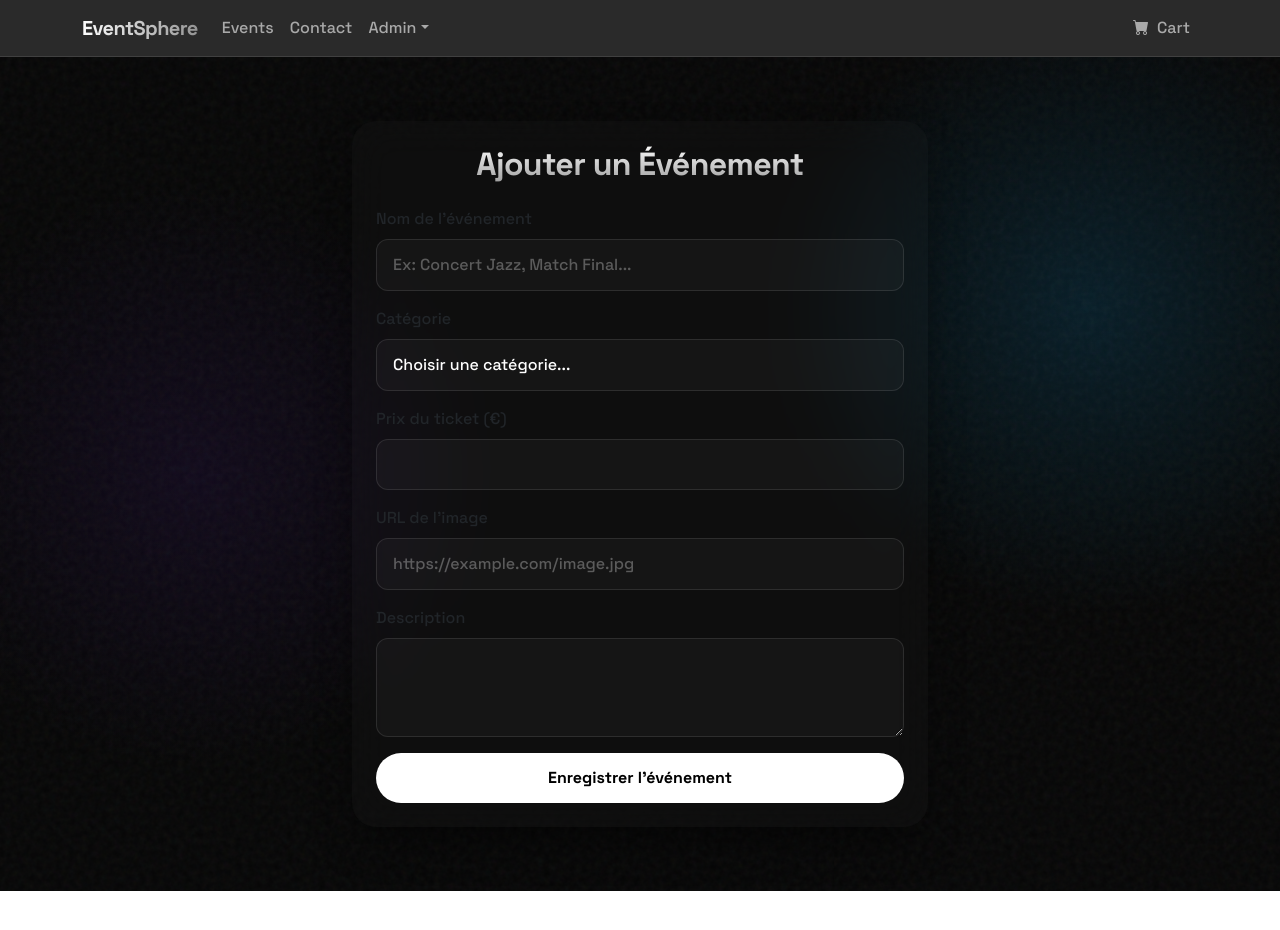
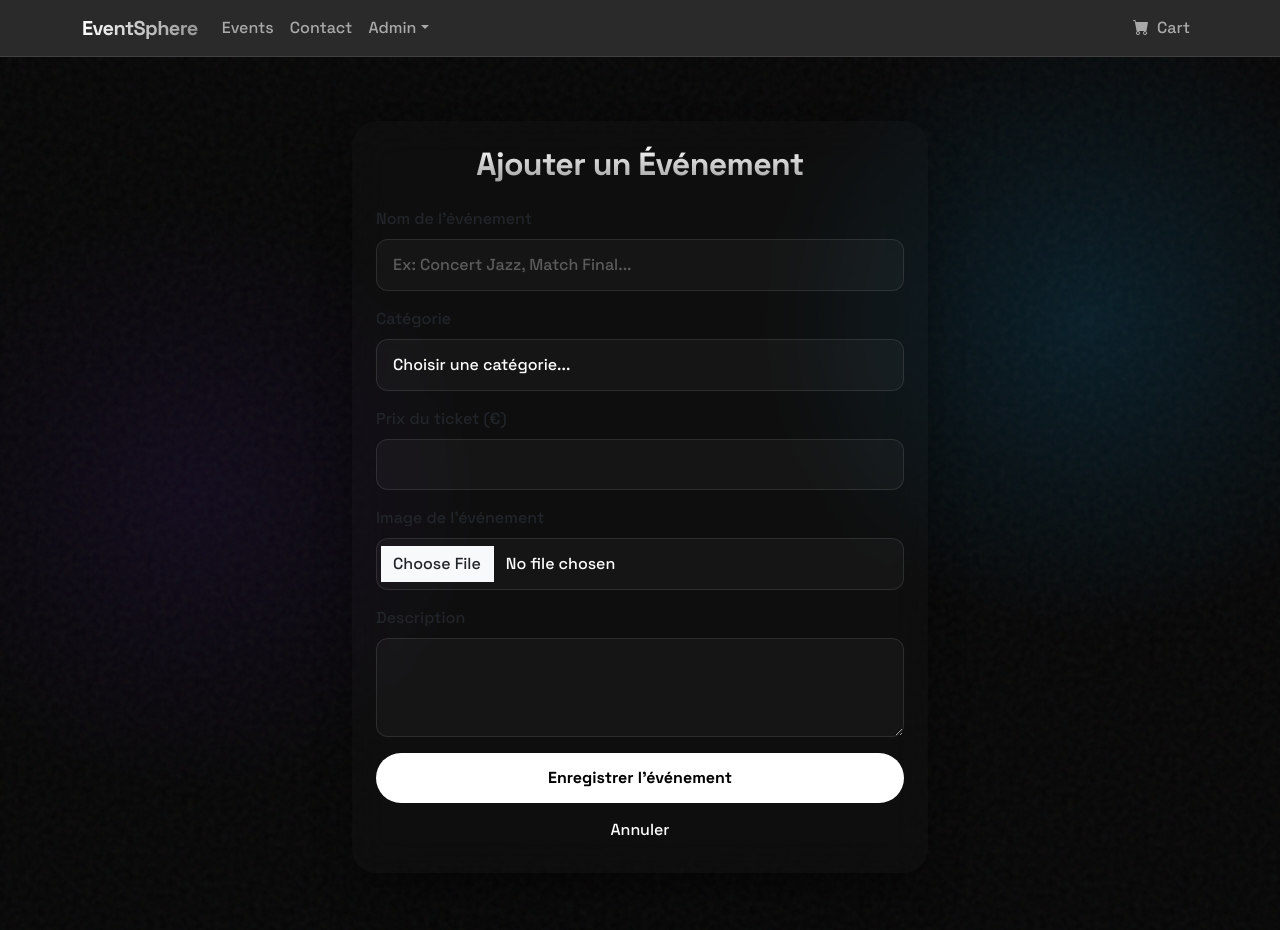
Before and after one commit to ilyassbnh/EventSphere-Studio, a React (Vite) app: page /admin/add in a window 1280 px wide. Shown: the top 930 px of the page. Before the commit the page ends 891 px from the top, so only its background shows below. Built offline with nearby package versions, Linux system fonts and the light colour scheme; sample sign-in values are in the browser's storage.

Commit message:
adding the edit button in dashboard

```diff
--- a/src/pages/admin/AdminAddEvent.jsx
+++ b/src/pages/admin/AdminAddEvent.jsx
@@ -1,12 +1,15 @@
 import { useState, useEffect } from 'react';
-import { Form, Button, Container, Card, Alert } from 'react-bootstrap';
-import { useNavigate } from 'react-router-dom';
+import { Form, Button, Container, Card, Alert, Spinner } from 'react-bootstrap';
+import { useNavigate, useLocation } from 'react-router-dom';
 import axios from 'axios';
 
 const AdminAddEvent = () => {
-  // URL de l'API depuis le .env ou en dur si besoin
   const API_URL = import.meta.env.VITE_API_URL || 'https://694d4617ad0f8c8e6e203fd2.mockapi.io/api/v1';
   const navigate = useNavigate();
+  const location = useLocation();
+
+  // 1. Check if we are editing an existing event
+  const eventToEdit = location.state?.eventToEdit;
 
   useEffect(() => {
     if (localStorage.getItem('isAdmin') !== 'true') {
@@ -14,37 +17,74 @@ const AdminAddEvent = () => {
     }
   }, [navigate]);
 
+  // 2. Initialize State (Empty if new, populated if editing)
   const [formData, setFormData] = useState({
-    name: '',
-    category: '',
-    price: '',
-    image: '', // On stocke une URL d'image pour l'instant
-    description: ''
+    name: eventToEdit?.name || '',
+    category: eventToEdit?.category || '',
+    price: eventToEdit?.price || '',
+    image: eventToEdit?.image || '',
+    description: eventToEdit?.description || ''
   });
 
-  const [status, setStatus] = useState(null); // 'success' | 'error' | null
+  const [status, setStatus] = useState(null);
+  const [uploading, setUploading] = useState(false);
 
   const handleChange = (e) => {
     setFormData({ ...formData, [e.target.name]: e.target.value });
   };
 
+  // 3. Cloudinary Upload Logic (Re-integrated)
+  const handleImageUpload = async (e) => {
+    const file = e.target.files[0];
+    if (!file) return;
+
+    setUploading(true);
+    const data = new FormData();
+    data.append("file", file);
+    data.append("upload_preset", "EventSphere");
+    data.append("cloud_name", "dtpjdj7m4");
+
+    try {
+      const res = await fetch("https://api.cloudinary.com/v1_1/dtpjdj7m4/image/upload", {
+        method: "POST",
+        body: data,
+      });
+      const fileData = await res.json();
+
+      if (fileData.secure_url) {
+        setFormData((prev) => ({ ...prev, image: fileData.secure_url }));
+      }
+    } catch (error) {
+      console.error("Upload error:", error);
+      setStatus('error');
+    } finally {
+      setUploading(false);
+    }
+  };
+
   const handleSubmit = async (e) => {
     e.preventDefault();
     try {
-      // Conversion du prix en nombre
       const payload = { ...formData, price: Number(formData.price) };
 
-      await axios.post(`${API_URL}/events`, payload);
+      if (eventToEdit) {
+        // 4. If Editing -> Update (PUT)
+        await axios.put(`${API_URL}/events/${eventToEdit.id}`, payload);
+      } else {
+        // 5. If New -> Create (POST)
+        await axios.post(`${API_URL}/events`, payload);
+      }
 
       setStatus('success');
-      // Reset du formulaire
-      setFormData({ name: '', category: '', price: '', image: '', description: '' });
 
-      // Enlever le message de succès après 3 secondes
-      setTimeout(() => setStatus(null), 3000);
+      // Delay redirect so user sees success message
+      setTimeout(() => {
+        setStatus(null);
+        navigate('/admin/dashboard');
+      }, 1500);
 
     } catch (error) {
-      console.error("Erreur lors de l'ajout", error);
+      console.error("Erreur", error);
       setStatus('error');
     }
   };
@@ -134,10 +174,12 @@ const AdminAddEvent = () => {
 
     <Container className="position-relative" style={{ zIndex: 1, maxWidth: '600px' }}>
       <Card className="glass-card p-4 border-0">
-        <h2 className="text-center mb-4 kinetic-title">Ajouter un Événement</h2>
+        <h2 className="text-center mb-4 kinetic-title">
+          {eventToEdit ? "Modifier l'Événement" : "Ajouter un Événement"}
+        </h2>
 
-        {status === 'success' && <Alert variant="success">Événement ajouté avec succès !</Alert>}
-        {status === 'error' && <Alert variant="danger">Erreur lors de l'ajout.</Alert>}
+        {status === 'success' && <Alert variant="success">Opération réussie ! Redirection...</Alert>}
+        {status === 'error' && <Alert variant="danger">Une erreur est survenue.</Alert>}
 
         <Form onSubmit={handleSubmit}>
 
@@ -179,16 +221,30 @@ const AdminAddEvent = () => {
           </Form.Group>
 
           <Form.Group className="mb-3">
-            <Form.Label>URL de l'image</Form.Label>
+            <Form.Label>Image de l'événement</Form.Label>
+
+            {/* FILE INPUT FOR CLOUDINARY */}
             <Form.Control
-              type="url"
-              name="image"
-              value={formData.image}
-              onChange={handleChange}
-              required
-              placeholder="https://example.com/image.jpg"
-              className="spatial-input"
+              type="file"
+              accept="image/*"
+              onChange={handleImageUpload}
+              disabled={uploading}
+              required={!formData.image} // Only required if no image exists yet
+              className="spatial-input mb-2"
             />
+
+            {uploading && <div className="text-light"><Spinner size="sm" animation="border" /> Téléchargement...</div>}
+
+            {/* PREVIEW IMAGE */}
+            {formData.image && (
+              <div className="mt-2">
+                <img
+                  src={formData.image}
+                  alt="Aperçu"
+                  style={{ width: '100%', maxHeight: '200px', objectFit: 'cover', borderRadius: '12px' }}
+                />
+              </div>
+            )}
           </Form.Group>
 
           <Form.Group className="mb-3">
@@ -204,9 +260,19 @@ const AdminAddEvent = () => {
             />
           </Form.Group>
 
-          <Button variant="primary" type="submit" className="w-100 spatial-btn">
-            Enregistrer l'événement
+          <Button variant="primary" type="submit" className="w-100 spatial-btn" disabled={uploading}>
+            {eventToEdit ? "Mettre à jour" : "Enregistrer l'événement"}
           </Button>
+
+          {/* Cancel Button */}
+          <Button
+            variant="link"
+            className="w-100 mt-2 text-white text-decoration-none"
+            onClick={() => navigate('/admin/dashboard')}
+          >
+            Annuler
+          </Button>
+
         </Form>
       </Card>
     </Container>
--- a/src/pages/admin/AdminDashboard.jsx
+++ b/src/pages/admin/AdminDashboard.jsx
@@ -1,6 +1,6 @@
 import { useEffect, useState } from 'react';
 import { Container, Table, Button, Image, Card } from 'react-bootstrap';
-import { Link, useNavigate } from 'react-router-dom';
+import { useNavigate } from 'react-router-dom';
 import axios from 'axios';
 
 const AdminDashboard = () => {
@@ -8,7 +8,7 @@ const AdminDashboard = () => {
   const [events, setEvents] = useState([]);
   const navigate = useNavigate();
 
-  // Fetch events on load
+  // 1. Fetch events on load & Check Auth
   useEffect(() => {
     if (localStorage.getItem('isAdmin') !== 'true') {
       navigate('/login');
@@ -26,11 +26,21 @@ const AdminDashboard = () => {
     }
   };
 
+  // 2. Handle Edit Click - Sends data to the Form Page
+  const handleEdit = (event) => {
+    navigate('/admin/add', { state: { eventToEdit: event } });
+  };
+
+  // 3. Handle Add New Click - Sends NULL so form is empty
+  const handleAddNew = () => {
+    navigate('/admin/add', { state: { eventToEdit: null } });
+  };
+
   const handleDelete = async (id) => {
     if (window.confirm("Are you sure you want to delete this event?")) {
       try {
         await axios.delete(`${API_URL}/events/${id}`);
-        // Remove from UI without reloading
+        // Remove from UI immediately
         setEvents(events.filter(event => event.id !== id));
       } catch (error) {
         console.error("Error deleting event:", error);
@@ -105,7 +115,6 @@ const AdminDashboard = () => {
           padding: 0.6rem 1.5rem;
           font-weight: 600;
           transition: transform 0.2s;
-          text-decoration: none;
         }
 
         .spatial-btn:hover {
@@ -117,8 +126,10 @@ const AdminDashboard = () => {
 
     <Container className="position-relative" style={{ zIndex: 1 }}>
       <div className="d-flex justify-content-between align-items-center mb-5">
-        <h2 className="kinetic-title">Admin Dashboard - Products</h2>
-        <Button as={Link} to="/admin/add" className="spatial-btn">Add New Event</Button>
+        <h2 className="kinetic-title">Admin Dashboard</h2>
+        <Button onClick={handleAddNew} className="spatial-btn">
+          + Add New Event
+        </Button>
       </div>
 
       <Card className="glass-card border-0">
@@ -136,31 +147,46 @@ const AdminDashboard = () => {
           {events.length > 0 ? (
             events.map((event) => (
               <tr key={event.id}>
-                <td>
+                <td style={{verticalAlign: 'middle'}}>
                   <Image
                     src={event.image}
                     alt={event.name}
                     style={{ width: '50px', height: '50px', objectFit: 'cover', borderRadius: '8px' }}
                     rounded
+                    onError={(e) => e.target.src = 'https://via.placeholder.com/50'}
                   />
                 </td>
-                <td className="fw-bold">{event.name}</td>
-                <td>{event.category}</td>
-                <td style={{ color: '#00f260', fontWeight: 'bold' }}>${event.price}</td>
-                <td>
+                <td className="fw-bold" style={{verticalAlign: 'middle'}}>{event.name}</td>
+                <td style={{verticalAlign: 'middle'}}>{event.category}</td>
+                <td style={{ color: '#00f260', fontWeight: 'bold', verticalAlign: 'middle' }}>${event.price}</td>
+                <td style={{verticalAlign: 'middle'}}>
+
+                  {/* EDIT BUTTON */}
+                  <Button
+                    variant="warning"
+                    size="sm"
+                    className="me-2"
+                    style={{ borderRadius: '50px', padding: '0.4rem 1rem', fontWeight: 'bold', fontSize: '0.8rem' }}
+                    onClick={() => handleEdit(event)}
+                  >
+                    Edit
+                  </Button>
+
+                  {/* DELETE BUTTON */}
                   <Button
                     variant="danger"
                     size="sm"
+                    style={{ borderRadius: '50px', padding: '0.4rem 1rem', fontWeight: 'bold', fontSize: '0.8rem' }}
                     onClick={() => handleDelete(event.id)}
                   >
-                    <i className="bi bi-trash"></i> Delete
+                    Delete
                   </Button>
                 </td>
               </tr>
             ))
           ) : (
             <tr>
-              <td colSpan="5" className="text-center">No events found.</td>
+              <td colSpan="5" className="text-center py-4">No events found. Start by adding one!</td>
             </tr>
           )}
         </tbody>
```
